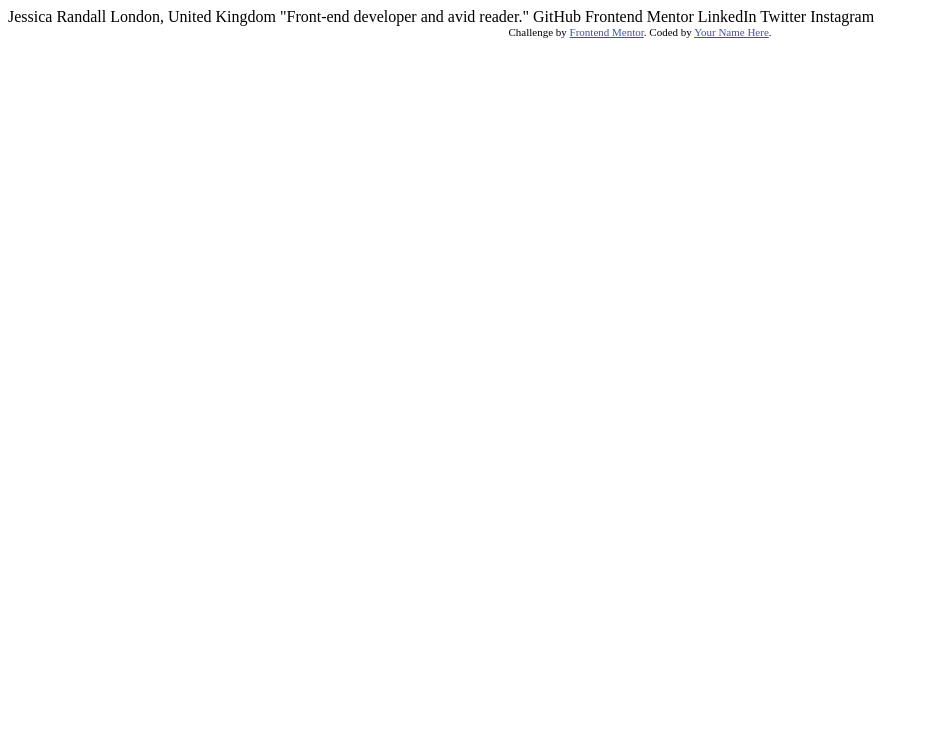
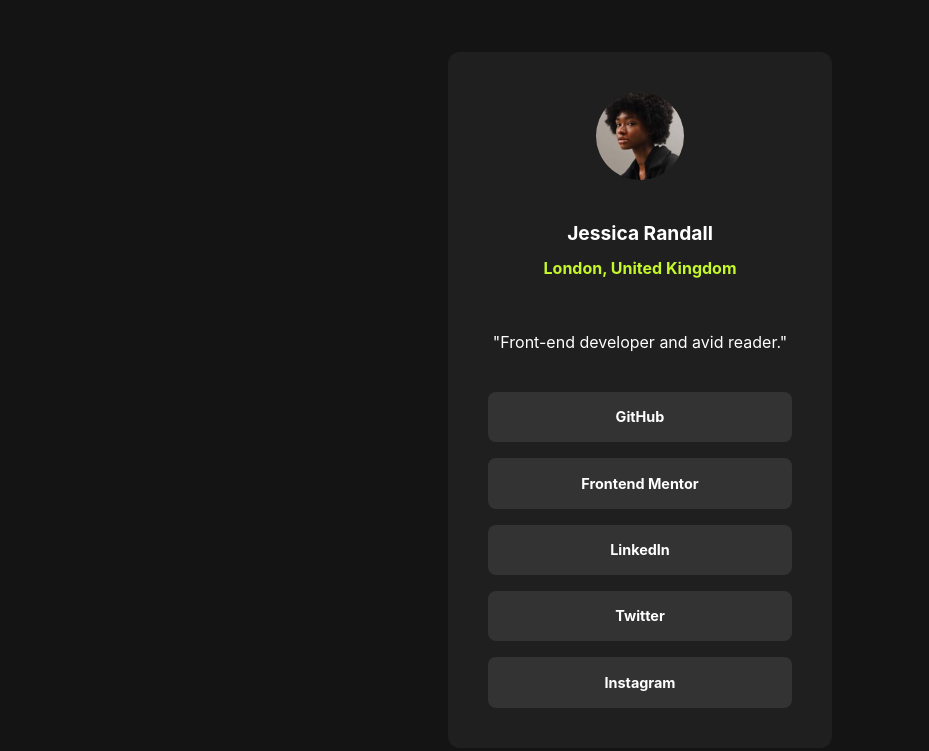
Before and after one commit to andrewnotermans/social-links-profile-main, a plain HTML site: page index.html in a window 1280 px wide. Shown: the whole page, without its empty margins (0-929 px from the left). Drawn offline with Linux system fonts and the light colour scheme.

Commit message:
Add initial HTML structure and CSS styles for profile page

```diff
--- a/index.html
+++ b/index.html
@@ -5,30 +5,43 @@
   <meta name="viewport" content="width=device-width, initial-scale=1.0"> <!-- displays site properly based on user's device -->
 
   <link rel="icon" type="image/png" sizes="32x32" href="./assets/images/favicon-32x32.png">
-
+  <link rel="stylesheet" href="stye.css">
   <title>Frontend Mentor | Social links profile</title>
 
   <!-- Feel free to remove these styles or customise in your own stylesheet 👍 -->
-  <style>
-    .attribution { font-size: 11px; text-align: center; }
-    .attribution a { color: hsl(228, 45%, 44%); }
-  </style>
+
 </head>
 <body>
+  <div class="container-profile">
+    <div class="profile-avatar">
+      <img src="/assets/images/avatar-jessica.jpeg"alt="profile-avatar"/>
+    </div>
+    <div class="profile-title">
+      <h1>Jessica Randall</h1>
+      <h2>London, United Kingdom</h2>
+    </div>
+    <p>"Front-end developer and avid reader."</p>
+    <div class="social-links-wrapper">
+      <div class="links">
+        <p>GitHub</p>
+      </div>
+      <div class="links">
+        <p>Frontend Mentor</p>
+      </div>
+      <div class="links">
+        <p>LinkedIn</p>
+      </div>
+      <div class="links">
+        <p>Twitter</p>
+      </div>
+      <div class="links">
+        <p>Instagram</p>
+      </div>
+    </div>
 
-  Jessica Randall
-  London, United Kingdom
-  "Front-end developer and avid reader."
+  </div>
 
-  GitHub
-  Frontend Mentor
-  LinkedIn
-  Twitter
-  Instagram
 
-  <div class="attribution">
-    Challenge by <a href="https://www.frontendmentor.io?ref=challenge" target="_blank">Frontend Mentor</a>.
-    Coded by <a href="#">Your Name Here</a>.
-  </div>
+
 </body>
 </html>
--- /dev/null
+++ b/stye.css
@@ -0,0 +1,100 @@
+:root{
+    --container-color: hsl(0, 0%, 12%);
+    --background-color: hsl(0, 0%, 8%);
+    --links-color: hsl(0, 0%, 20%);
+    --location-font-color:hsl(75, 94%, 57%);
+    --font-color:  hsl(0, 0%, 100%)
+}
+
+
+*,
+*::before,
+*::after {
+    box-sizing: border-box;
+}
+body {
+    margin: 0;
+    padding: 0;
+    min-height: 100vh;
+    font-family: 'Inter', sans-serif;
+    text-align: center;
+    background: var(--background-color);
+    color: var(--font-color);
+    display: flex;
+    justify-content: center;
+    align-items: center;
+
+
+}
+
+.container-profile{
+    background: var(--container-color);
+    width: 384px;
+    max-width: 90%;
+    padding: 50px;
+    border-radius: 12px;
+    padding: 40px;
+    display: flex;
+    flex-direction: column;
+    justify-content: space-around;
+    gap: 24px;
+}
+
+.container-profile img {
+    width: 88px;
+    height: auto;
+    border-radius: 999px;
+}
+
+.container-profile h1{
+    font-size: 1.2rem;
+    margin-bottom: 4px;
+}
+
+.container-profile h2{
+    color: var(--location-font-color);
+    font-size: 1rem;
+}
+
+
+.social-links-wrapper {
+    display: flex;
+    flex-direction: column;
+    gap: 16px;
+}
+
+.links{
+    background: var(--links-color);
+    border-radius: 8px;
+}
+
+.links p{
+    font-size: 0.9rem;
+    line-height: 1.5;
+    font-weight: 700;
+}
+
+
+@media screen and (max-width: 425px) {
+    .container-profile{
+        width: 327px;
+        padding: 24px;
+
+    }
+
+    .container-profile h1{
+    font-size: 1.1rem;
+    }
+
+    .container-profile p {
+        font-size: 0.8rem;
+    }
+
+    .links p{
+    font-size: 0.9rem;
+    line-height: 1.4;
+    font-weight: 700;
+    }
+
+
+}
```
